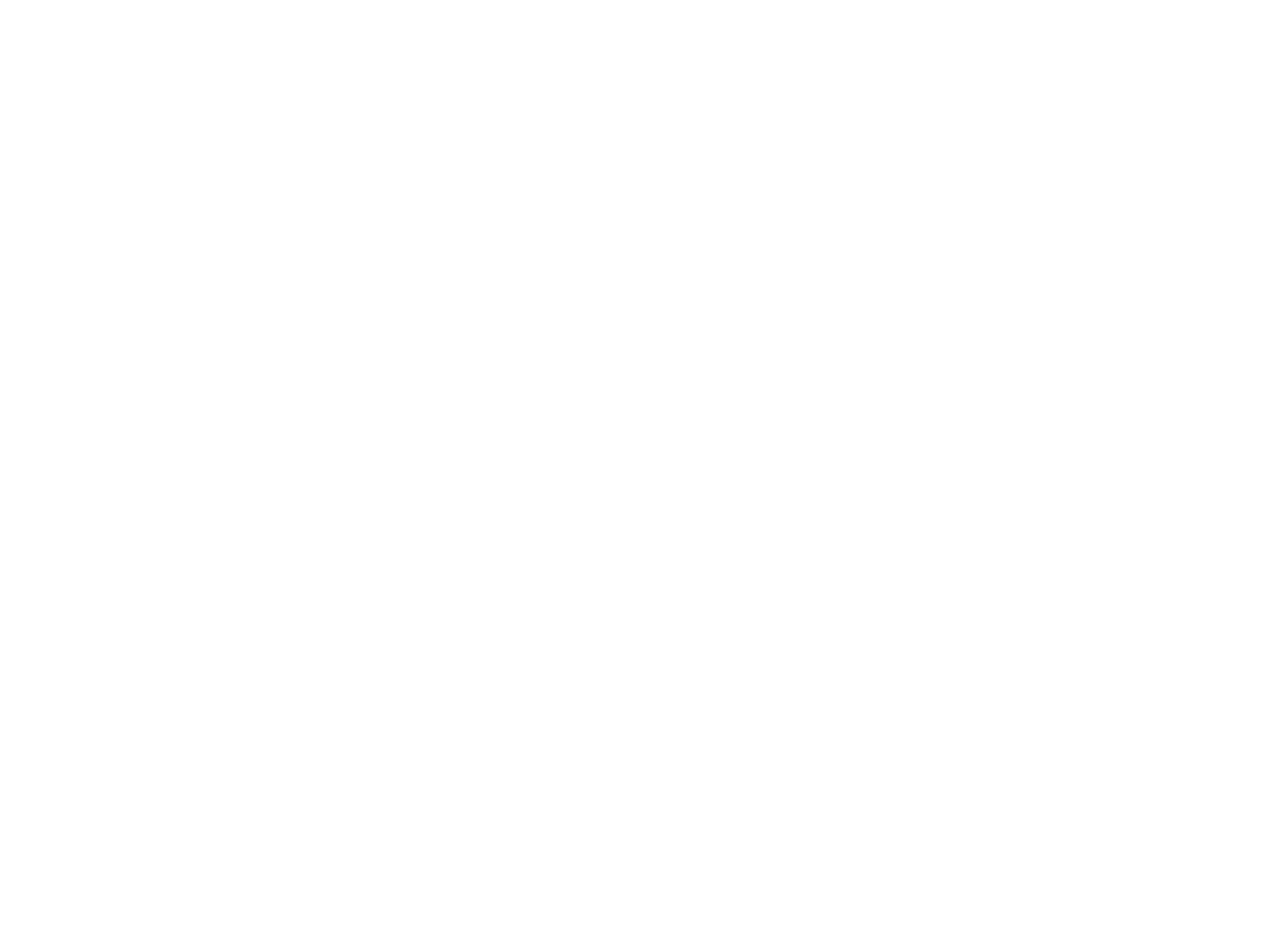
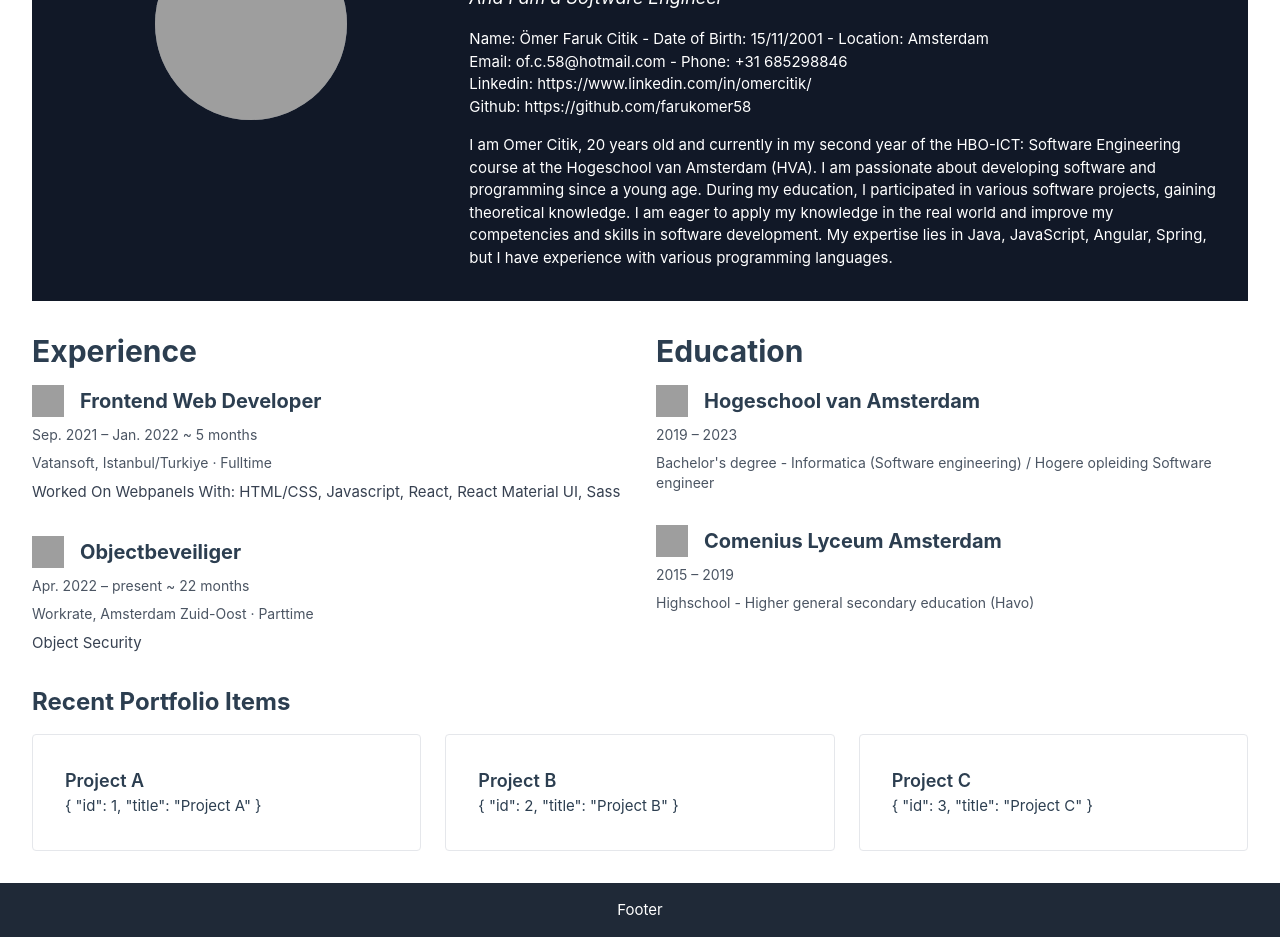
Before and after one commit to farukomer58/portfolio-vue, a Vue app: page / in a window 1280 px wide. Shown: the part 200-1137 px from the top of the page. Before the commit the page ends 800 px from the top, so only its background shows below. Built offline with nearby package versions, Linux system fonts and the light colour scheme; grey boxes are pictures that could not be loaded.

Commit message:
base section and card added

```diff
--- a/src/App.vue
+++ b/src/App.vue
@@ -1,5 +1,6 @@
 
 <template>
+  <div class="flex-grow">
   <!-- Navbar -->
   <app-navbar></app-navbar>
 
@@ -9,14 +10,19 @@
       <component :is="Component"></component>
     </transition>
   </router-view>
+
+  <app-footer></app-footer>
+  </div>
 </template>
 
 <script>
 import AppNavbar from './components/app/AppNavbar.vue'
+import AppFooter from './components/app/AppFooter.vue';
 
 export default {
   components: {
-    AppNavbar
+    AppNavbar,
+    AppFooter
   },
 }
 </script>
--- /dev/null
+++ b/src/components/app/AppFooter.vue
@@ -0,0 +1,13 @@
+<template>
+    <div class="bg-gray-800 text-white py-4 text-center" id="footer">
+        Footer
+    </div>
+</template>
+<script>
+export default {
+    name: "AppFooter"
+}
+</script>
+<style >
+
+</style>
--- a/src/components/app/AppNavbar.vue
+++ b/src/components/app/AppNavbar.vue
@@ -87,12 +87,10 @@
                             role="menu" aria-orientation="vertical" aria-labelledby="user-menu-button" tabindex="-1"
                             v-if="isDropdownOpen">
                             <!-- Active: "bg-gray-100", Not Active: "" -->
-                            <router-link to="/" class="block px-4 py-2 text-sm text-gray-700" role="menuitem"
-                                tabindex="-1">
+                            <router-link to="/" class="block px-4 py-2 text-sm text-gray-700" role="menuitem" tabindex="-1">
                                 {{ $t("nav.profile") }}
                             </router-link>
-                            <router-link to="/" class="block px-4 py-2 text-sm text-gray-700" role="menuitem"
-                                tabindex="-1">
+                            <router-link to="/" class="block px-4 py-2 text-sm text-gray-700" role="menuitem" tabindex="-1">
                                 {{ $t("nav.settings") }}
                             </router-link>
                             <a href="#" class="block px-4 py-2 text-sm text-gray-700" role="menuitem" tabindex="-1"
--- /dev/null
+++ b/src/components/base/BaseCard.vue
@@ -0,0 +1,28 @@
+<template>
+    <div @click="handleClick" class="border rounded p-4 cursor-pointer hover:shadow-md">
+      <!-- Slot -->
+      <slot></slot>
+    </div>
+  </template>
+
+  <script>
+  export default {
+    name: "BaseCard",
+    setup() {
+      // Add any logic you need here
+
+      const handleClick = () => {
+        console.log("Card Clicked!");
+        // Add any additional logic when the card is clicked
+      };
+
+      return {
+        handleClick,
+      };
+    },
+  };
+  </script>
+
+  <style scoped>
+  /* Add additional styles as needed */
+  </style>
--- /dev/null
+++ b/src/components/home/SectionExperience.vue
@@ -0,0 +1,77 @@
+<template>
+    <section class="flex mt-8">
+        <!-- Experience Section -->
+        <div class="flex-1 pr-8">
+            <div class="text-3xl font-bold mb-4">Experience</div>
+            <div v-for="(experience, index) in experiences" :key="index" class="mb-8">
+                <div class="flex items-center mb-2">
+                    <img :src="experience.image" class="w-8 h-8 mr-4" alt="Experience Icon">
+                    <div class="text-xl font-bold">{{ experience.title }}</div>
+                </div>
+                <div class="text-sm text-gray-600 mb-2">{{ experience.date }}</div>
+                <div class="text-sm text-gray-600 mb-2">{{ experience.location }}</div>
+                <p class="text-gray-700">{{ experience.description }}</p>
+            </div>
+        </div>
+
+        <!-- Education Section -->
+        <div class="flex-1">
+            <div class="text-3xl font-bold mb-4">Education</div>
+            <div v-for="(education, index) in educations" :key="index" class="mb-8">
+                <div class="flex items-center mb-2">
+                    <img :src="education.image" class="w-8 h-8 mr-4" alt="Education Icon">
+                    <div class="text-xl font-bold">{{ education.school }}</div>
+                </div>
+                <div class="text-sm text-gray-600 mb-2">{{ education.date }}</div>
+                <div class="text-sm text-gray-600 mb-2">{{ education.degree }}</div>
+            </div>
+        </div>
+    </section>
+</template>
+
+<script>
+import { ref } from 'vue';
+
+export default {
+    name: "SectionExperience",
+    setup() {
+        const experiences = ref([
+            {
+                title: 'Frontend Web Developer',
+                date: 'Sep. 2021 – Jan. 2022 ~ 5 months',
+                location: 'Vatansoft, Istanbul/Turkiye · Fulltime',
+                description: 'Worked On Webpanels With: HTML/CSS, Javascript, React, React Material UI, Sass',
+                image: './static/media/vatansoft.7919b6a3d12a691e4637.jfif',
+            },
+            {
+                title: 'Objectbeveiliger',
+                date: 'Apr. 2022 – present ~ 22 months',
+                location: 'Workrate, Amsterdam Zuid-Oost · Parttime',
+                description: 'Object Security',
+                image: './static/media/default.d29ffcee6caca27a2017.jpg',
+            },
+        ]);
+
+        const educations = ref([
+            {
+                school: 'Hogeschool van Amsterdam',
+                date: '2019 – 2023',
+                degree: "Bachelor's degree - Informatica (Software engineering) / Hogere opleiding Software engineer",
+                image: './static/media/hva.a3a81636eaae3d0c7df8.jfif',
+            },
+            {
+                school: 'Comenius Lyceum Amsterdam',
+                date: '2015 – 2019',
+                degree: 'Highschool - Higher general secondary education (Havo)',
+                image: './static/media/default.d29ffcee6caca27a2017.jpg',
+            },
+        ]);
+
+        return { experiences, educations };
+    },
+};
+</script>
+
+<style scoped>
+/* Add Tailwind CSS classes here */
+</style>
--- /dev/null
+++ b/src/components/home/SectionRecentPortfolioItems.vue
@@ -0,0 +1,36 @@
+<template>
+    <div>
+      <h2 class="text-2xl font-bold mb-4">Recent Portfolio Items</h2>
+      <div class="grid grid-cols-1 md:grid-cols-2 lg:grid-cols-3 gap-6">
+        <portfolio-item
+          v-for="portfolioItem in recentPortfolioItems"
+          :key="portfolioItem.id"
+          :portfolio-details="portfolioItem"
+        ></portfolio-item>
+      </div>
+    </div>
+  </template>
+
+  <script>
+  import PortfolioItem from "@/components/portfolio/PortfolioItem.vue";
+  import { usePortfolioStore } from "@/stores/portfolio-store";
+
+  export default {
+    name: "SectionRecentPortfolioItems",
+    components: {
+      PortfolioItem,
+    },
+    setup() {
+      const portfolioStore = usePortfolioStore();
+      const recentPortfolioItems = portfolioStore.getRecentPortfolioItems(3);
+
+      return {
+        recentPortfolioItems,
+      };
+    },
+  };
+  </script>
+
+  <style scoped>
+  /* Add any additional styles as needed */
+  </style>
--- /dev/null
+++ b/src/components/portfolio/PortfolioItem.vue
@@ -0,0 +1,25 @@
+<template>
+    <base-card>
+        <div class="p-4">
+            <h2 class="text-lg font-semibold">{{ portfolioDetails.title }}</h2>
+            <p>{{ portfolioDetails }}</p>
+            <!-- Add more details or customize as needed -->
+        </div>
+    </base-card>
+</template>
+
+<script>
+import BaseCard from "@/components/base/BaseCard.vue";
+
+export default {
+    name: "PortfolioItem",
+    props: ["portfolioDetails"],
+    components: {
+        BaseCard,
+    },
+};
+</script>
+
+<style scoped>
+/* Add any additional styles as needed */
+</style>
--- /dev/null
+++ b/src/stores/portfolio-store.js
@@ -0,0 +1,25 @@
+import { ref } from "vue";
+import { defineStore } from "pinia";
+
+export const usePortfolioStore = defineStore("portfolio", () => {
+  const portfolioItems = ref([
+    { id: 1, title: "Project A" },
+    { id: 2, title: "Project B" },
+    { id: 3, title: "Project C" },
+    { id: 4, title: "Project D" },
+    { id: 5, title: "Project E" },
+  ]);
+
+  function getAllPortfolioItems() {
+    // Should actually call a API request
+    return portfolioItems;
+  }
+
+  function getRecentPortfolioItems(limit) {
+    // Get most recent portfolio items, argument limit for how much to fetch
+    // TODO: Should perform ORDERING By createdDate first
+    return portfolioItems.value.slice(0, limit);
+  }
+
+  return { portfolioItems, getAllPortfolioItems, getRecentPortfolioItems };
+});
--- a/src/views/HomeView.vue
+++ b/src/views/HomeView.vue
@@ -2,16 +2,67 @@
 <template>
   <main>
     <!-- Section with 2 columns profile picture on left and about me on right take fille size -->
-    <section>Home view</section>
+    <!-- Hero Section -->
+    <section class="hero-section flex bg-gray-900 text-white p-8">
+      <!-- Profile Picture Column -->
+      <div class="flex-auto w-1/3">
+        <div class="h-48 w-48 bg-cover bg-center bg-gray-500 mx-auto rounded-full overflow-hidden">
+          <!-- You can replace the background image with your profile picture -->
+          <img src="https://unrealfaruk.com/static/media/profile.d794ffa649875cf91295.png" alt="Profile Picture"
+            class="w-full h-full object-cover" />
+        </div>
+      </div>
+
+      <!-- About Me Column -->
+      <div class="flex-auto w-2/3 ml-8">
+        <h1 class="text-4xl font-bold mb-4">I am Ömer Faruk</h1>
+        <i class="block italic text-lg mb-4">And I am a Software Engineer</i>
+
+        <p class="mb-4">
+          Name: Ömer Faruk Citik - Date of Birth: 15/11/2001 - Location: Amsterdam<br />
+          Email: of.c.58@hotmail.com - Phone: +31 685298846<br />
+          Linkedin: <a target="_blank"
+            href="https://www.linkedin.com/in/omercitik/">https://www.linkedin.com/in/omercitik/</a><br />
+          Github: <a target="_blank" href="https://github.com/farukomer58">https://github.com/farukomer58</a>
+        </p>
+
+        <p>
+          I am Omer Citik, 20 years old and currently in my second year of the HBO-ICT: Software Engineering course at the
+          Hogeschool van Amsterdam (HVA).
+          I am passionate about developing software and programming since a young age. During my education, I participated
+          in various software projects,
+          gaining theoretical knowledge. I am eager to apply my knowledge in the real world and improve my competencies
+          and skills in software development.
+          My expertise lies in Java, JavaScript, Angular, Spring, but I have experience with various programming
+          languages.
+        </p>
+      </div>
+    </section>
 
     <!-- Section with experience and education -->
+    <section-experience></section-experience>
 
     <!-- Section for highlighted portofilio items with link to view full portofolio website-->
+    <!-- Get 3 most recent portfolioitems -->
+    <section-recent-portfolio-items></section-recent-portfolio-items>
 
-    <!-- Footer -->
   </main>
 </template>
 
 <script >
+import SectionExperience from '@/components/home/SectionExperience.vue'
+import SectionRecentPortfolioItems from '@/components/home/SectionRecentPortfolioItems.vue'
 
+
+export default {
+  name: "HomeView",
+  components: {
+    SectionExperience,
+    SectionRecentPortfolioItems
+  },
+  setup() {
+
+  }
+
+}
 </script>
```
